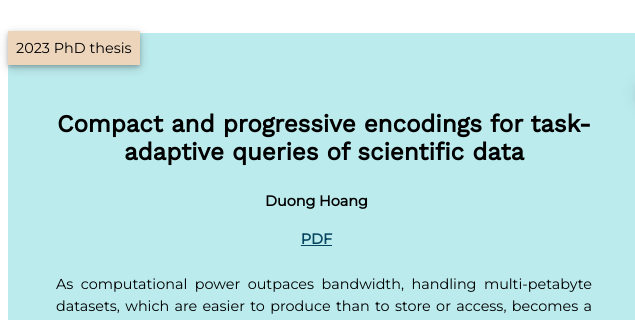
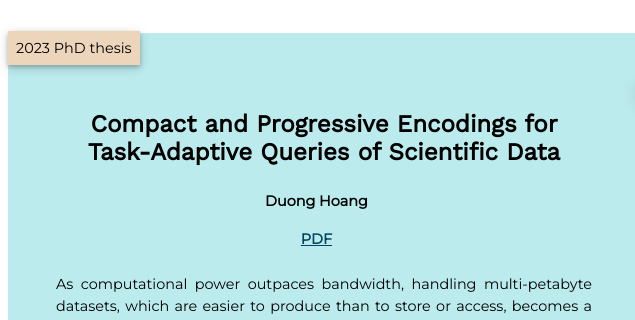
Before and after one commit to hoang-dt/hoang-dt.github.io, a plain HTML site: page index.html in a window 1280 px wide. Shown: the part 213-533 px from the top of the page, 0-635 px from the left. Drawn offline with nearby package versions, Linux system fonts and the light colour scheme.

Commit message:
Fix title

```diff
--- a/index.html
+++ b/index.html
@@ -76,7 +76,7 @@
       <div class="column-left">
         <span class="year">2023 PhD thesis</span>
         <div class="title">
-          Compact and progressive encodings for task-adaptive queries of scientific data
+          Compact and Progressive Encodings for Task-Adaptive Queries of Scientific Data
         </div>
         <div class="author">
           Duong Hoang &nbsp; &nbsp;
```
